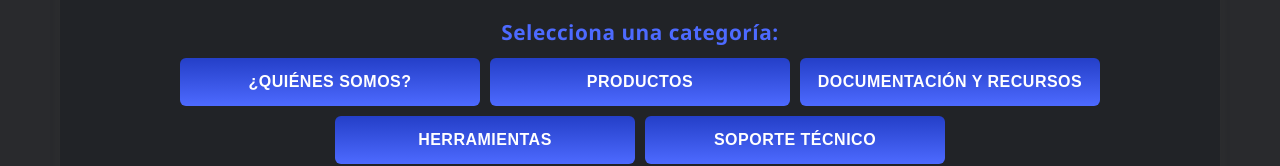
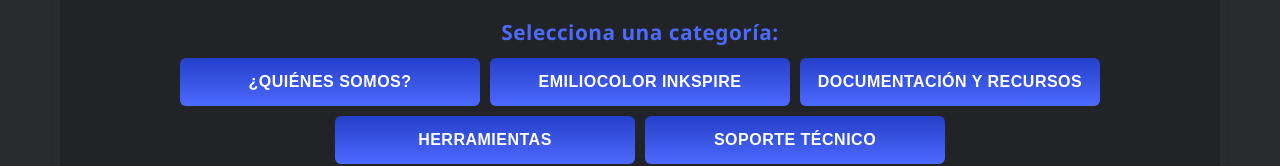
Before and after one commit to grupoemiliocolor/mx, a plain HTML site: page index.html in a window 1280 px wide. Shown: the part 245-411 px from the top of the page. Drawn offline with Linux system fonts and the light colour scheme.

Commit message:
Update index.html

```diff
--- a/index.html
+++ b/index.html
@@ -441,7 +441,7 @@
         <h2>Selecciona una categoría:</h2>
         <div class="options-container">
             <button class="option-btn" onclick="showInfo('antecedentes')">¿QUIÉNES SOMOS?</button>
-            <button class="option-btn" onclick="showDownloads(1, 6)">Productos</button>
+            <button class="option-btn" onclick="showDownloads(1, 6)">EmilioColor Inkspire</button>
             <button class="option-btn" onclick="showDownloads(11, 20)">Documentación y Recursos</button>
             <button class="option-btn" onclick="showInfo('herramientas')">Herramientas</button>
             <button class="option-btn" onclick="showInfo('info2')">Soporte Técnico</button>
```
